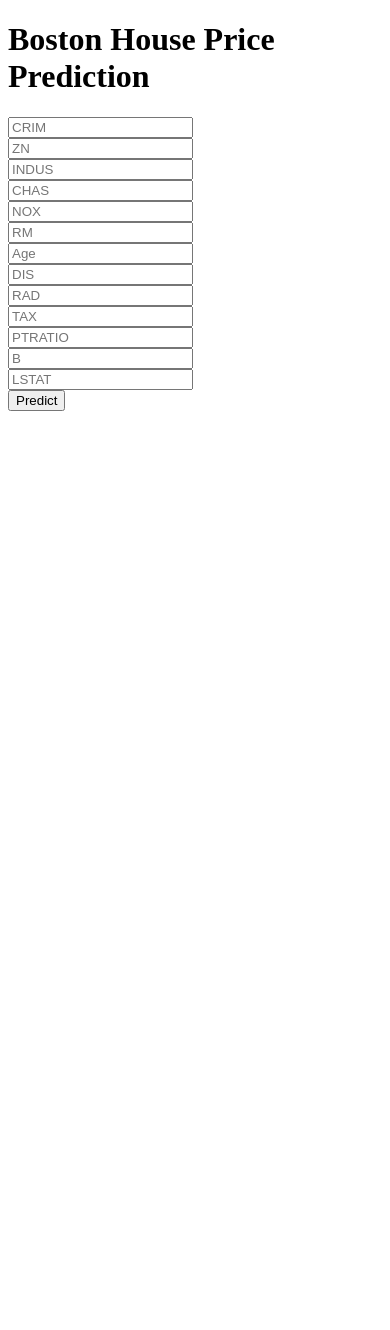
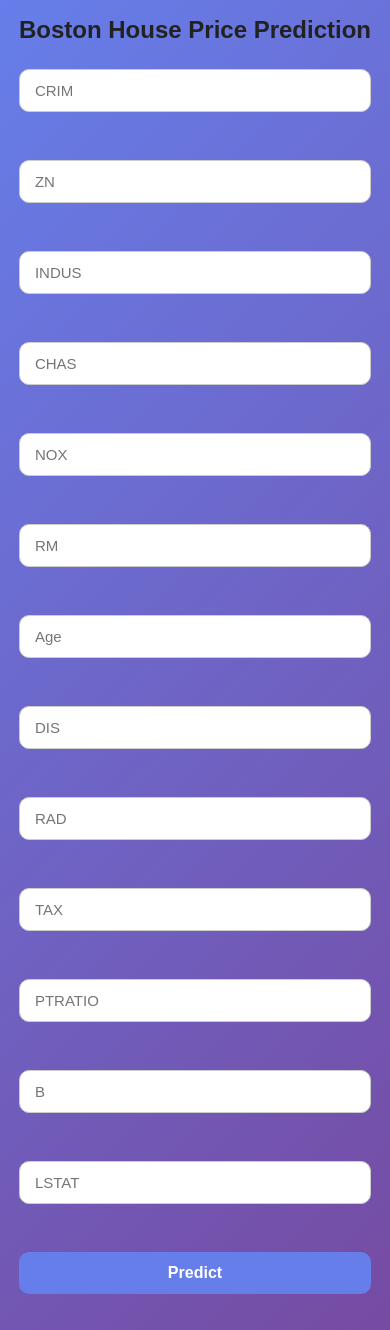
Before and after one commit to IshanGupta-Code/Boston-House-Pricing, a Flask app: page / in a window 390 px wide. Before the commit the page ends 411 px from the top, so only its background shows below. Run offline with Flask 3, Linux system fonts and the light colour scheme; parts of the project's set-up code (start-up, migrations or seed data) failed here and were passed over.

Commit message:
add CSS File

```diff
--- /dev/null
+++ b/static/style.css
@@ -0,0 +1,122 @@
+/* ==========================
+   Global Styles
+========================== */
+body {
+    font-family: "Poppins", sans-serif;
+    background: linear-gradient(135deg, #667eea, #764ba2);
+    margin: 0;
+    padding: 0;
+    min-height: 100vh;
+    display: flex;
+    justify-content: center;
+    align-items: center;
+    color: #333;
+}
+
+/* ==========================
+   Container
+========================== */
+.container {
+    background: #fff;
+    padding: 40px 50px;
+    border-radius: 18px;
+    box-shadow: 0 10px 30px rgba(0, 0, 0, 0.15);
+    width: 90%;
+    max-width: 600px;
+    text-align: center;
+    transition: transform 0.3s ease, box-shadow 0.3s ease;
+}
+
+.container:hover {
+    transform: translateY(-5px);
+    box-shadow: 0 15px 35px rgba(0, 0, 0, 0.2);
+}
+
+/* ==========================
+   Headings
+========================== */
+h1 {
+    color: #222;
+    margin-bottom: 25px;
+    font-size: 1.9rem;
+}
+
+/* ==========================
+   Form Inputs
+========================== */
+form {
+    display: flex;
+    flex-direction: column;
+    gap: 15px;
+}
+
+input[type="text"],
+input[type="number"] {
+    padding: 12px 15px;
+    border: 1px solid #ccc;
+    border-radius: 10px;
+    font-size: 15px;
+    outline: none;
+    transition: all 0.2s ease-in-out;
+}
+
+input[type="text"]:focus,
+input[type="number"]:focus {
+    border-color: #667eea;
+    box-shadow: 0 0 6px rgba(102, 126, 234, 0.4);
+}
+
+/* ==========================
+   Button
+========================== */
+button {
+    background: #667eea;
+    color: #fff;
+    border: none;
+    padding: 12px;
+    font-size: 16px;
+    font-weight: 600;
+    border-radius: 10px;
+    cursor: pointer;
+    transition: background 0.3s, transform 0.2s;
+}
+
+button:hover {
+    background: #5563de;
+    transform: scale(1.05);
+}
+
+/* ==========================
+   Prediction Output
+========================== */
+.result {
+    margin-top: 25px;
+    font-size: 1.2rem;
+    color: #333;
+    background: #f1f4ff;
+    padding: 15px;
+    border-radius: 10px;
+    box-shadow: inset 0 0 8px rgba(0, 0, 0, 0.05);
+}
+
+/* ==========================
+   Footer or Info
+========================== */
+.footer {
+    margin-top: 20px;
+    font-size: 0.9rem;
+    color: #777;
+}
+
+/* ==========================
+   Responsive
+========================== */
+@media (max-width: 600px) {
+    .container {
+        padding: 30px 25px;
+    }
+
+    h1 {
+        font-size: 1.5rem;
+    }
+}
--- a/templates/home.html
+++ b/templates/home.html
@@ -8,7 +8,7 @@
     <link href='https://fonts.googleapis.com/css?family=Arimo' rel='stylesheet' type='text/css'>
     <link href='https://fonts.googleapis.com/css?family=Hind:300' rel='stylesheet' type='text/css'>
     <link href='https://fonts.googleapis.com/css?family=Open+Sans+Condensed:300' rel='stylesheet' type='text/css'>
-
+    <link rel="stylesheet" href="/static/style.css">
 
 </head>
 
@@ -17,7 +17,7 @@
         <h1>Boston House Price Prediction</h1>
 
         <!-- Main Input For Receiving Query to our ML -->
-        <form action="{{ url_for('predict')}}" method="post">
+        <form action="/predict" method="post">
             <input type="text" name="CRIM" placeholder="CRIM" required="required" /><br>
             <input type="text" name="ZN" placeholder="ZN" required="required" /><br>
             <input type="text" name="INDUS" placeholder="INDUS" required="required" /><br>
```
